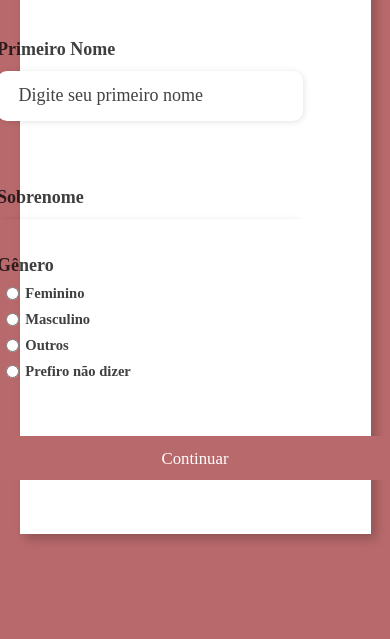
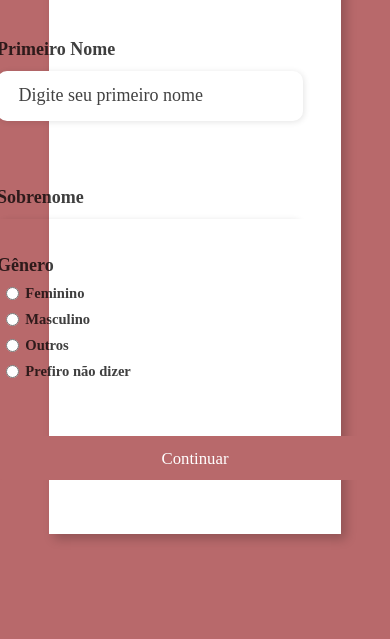
Before and after one commit to GabbFlor/Projeto-integrador, a plain HTML site: page Debora/cadastro.html in a window 390 px wide. Shown: the part 205-844 px from the top of the page. Drawn offline with Linux system fonts and the light colour scheme; a web font is replaced by a local one.

Commit message:
fix
arrumando responsividade

```diff
--- a/Debora/css/style_cadastro.css
+++ b/Debora/css/style_cadastro.css
@@ -179,19 +179,7 @@ h1 {
     display: flex;
 }
 
-@media screen and (max-width: 1330px) {
-    .form-image {
-        display: none;
-    }
-    .container {
-        width: 50%;
-    }
-    .form {
-        width: 100%;
-    }
-}
-
-@media screen and (max-width: 1064px) {
+@media screen and (max-width: 1890px) {
     .container {
         width: 90%;
         height: auto;
@@ -213,3 +201,16 @@ h1 {
         margin-top: 0.5rem;
     }
 }
+
+@media screen and (max-width: 1000px) {
+    .form-image {
+        display: none;
+    }
+
+    .container {
+        width: 75%;
+    }
+    .form {
+        width: 100%;
+    }
+}
```
